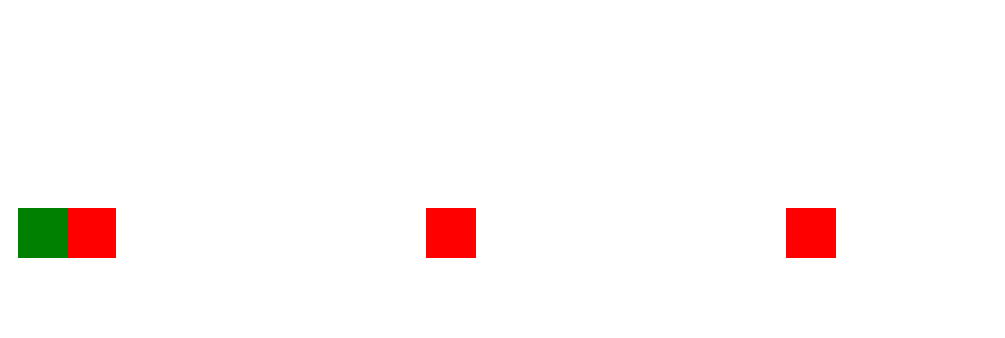
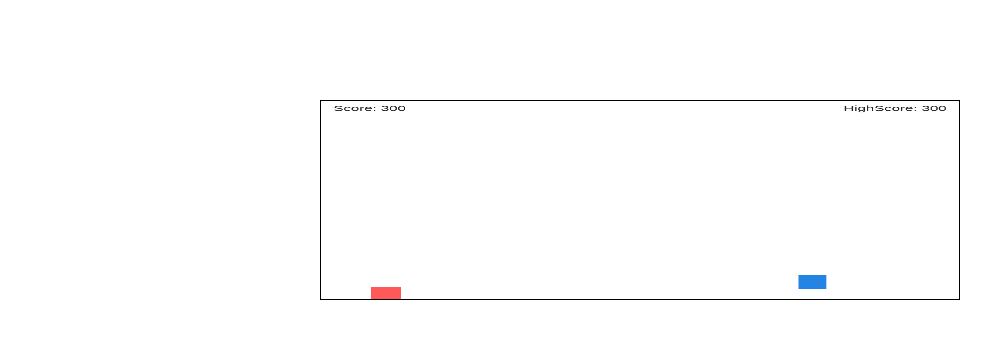
Before and after one commit to sonsu07/Chrome-Dino-Game, a plain HTML site: page index.html in a window 1280 px wide. Shown: the whole page, without its empty margins (0-1005 px from the left). Drawn offline with Linux system fonts and the light colour scheme.

Commit message:
새로 생성. 캔버스로 그리면서 문제 몇가지 발견...

```diff
--- a/index.html
+++ b/index.html
@@ -1,8 +1,9 @@
 <!DOCTYPE html>
-<html lang="en">
+<html lang="ko">
 <head>
     <meta charset="UTF-8">
-    <title>Title</title>
+    <title>Chrome Dino Replica</title>
+    <link rel="stylesheet" href="main.css">
 </head>
 <body>
 
--- /dev/null
+++ b/main.css
@@ -0,0 +1,17 @@
+* {
+    margin: 0;
+    padding: 0;
+    box-sizing: border-box;
+}
+
+canvas {
+    display: block;
+    width: 640px;
+    height: 200px;
+    margin: auto;
+
+    position: relative;
+    top: 100px;
+
+    border: solid 1px black;
+}
--- a/main.js
+++ b/main.js
@@ -1,82 +1,242 @@
 const canvas = document.querySelector('#canvas');
 const ctx = canvas.getContext('2d');
 
-canvas.width = window.innerWidth - 100;
-canvas.height = window.innerHeight - 100;
+// Images
+const dinoImg = new Image();
+dinoImg.src = 'dinosaur.png';
 
-const dino = {
-    x : 10,
-    y : 200,
-    width : 50,
-    height : 50,
-    draw() {
-        ctx.fillStyle = 'green';
-        ctx.fillRect(this.x, this.y, this.width, this.height);
-    },
-    jump() {
-        this.y++;
-    },
-    fall() {
-        if (this.y > 200) {
-            this.y--;
+const cactusImg = new Image();
+cactusImg.src = 'cactus.png'
+
+// Variables
+let score = null;
+let scoreText = null;
+let highScore = null;
+let highScoreText = null;
+let player = null;
+let gravity = null;
+let obstacles = [];
+let gameSpeed = null;
+let keys = {};
+
+// EventListeners
+document.addEventListener('keydown', function (e) {
+    keys[e.code] = true;
+    console.log(keys);
+})
+document.addEventListener('keyup', function (e) {
+    keys[e.code] = false;
+    console.log(keys);
+})
+
+// 플레이어 생성자
+class Player {
+    constructor(x, y, w, h, c) {
+        this.x = x;
+        this.y = y;
+        this.w = w;
+        this.h = h;
+        this.c = c;
+
+        this.dy = 0;
+        this.jumpForce = 15;
+        this.originalHeight = h;
+        this.grounded = false;
+        this.jumpTimer = 0;
+    }
+
+    Animate() {
+        // Jump
+        if (keys['Space'] || keys['ArrowUp']) {
+            this.Jump();
+        } else {
+            this.jumpTimer = 0;
         }
+
+        // Down
+        if (keys['ShiftLeft'] || keys['ArrowDown']) {
+            this.h = this.originalHeight / 2;
+        } else {
+            this.h = this.originalHeight;
+        }
+
+        this.y += this.dy;
+
+        // Gravity
+        if (this.y + this.h < canvas.height) {
+            this.dy += gravity;
+            this.grounded = false;
+        } else {
+            this.dy = 0;
+            this.grounded = true;
+            this.y = canvas.height - this.h;
+        }
+        this.Draw();
+    }
+
+    Jump() {
+        if (this.grounded && this.jumpTimer === 0) { // 1단계 점프
+            this.jumpTimer = 1;
+            this.dy = -this.jumpForce;
+        }
+        else if (this.jumpTimer > 0 && this.jumpTimer < 15) { // 2단계 점프
+            this.jumpTimer++;
+            this.dy = -this.jumpForce - (this.jumpTimer / 50);
+        }
+    }
+
+    Draw() {
+        ctx.beginPath(); // 그리기 시작
+        ctx.fillStyle = this.c;
+        ctx.fillRect(this.x, this.y, this.w, this.h);
+        ctx.closePath(); // 그리기 끝내기
     }
 }
 
-class Cactus {
-    constructor() {
-        this.x = 850;
-        this.y = 200;
-        this.width = 50;
-        this.height = 50;
+// 장애물 생성자
+class Obstacle {
+    constructor(x, y, w, h, c) {
+        this.x = x;
+        this.y = y;
+        this.w = w;
+        this.h = h;
+        this.c = c;
+
+        this.dx = -gameSpeed;
     }
-    draw() {
-        ctx.fillStyle = 'red';
-        ctx.fillRect(this.x, this.y, this.width, this.height);
+
+    Update() {
+        this.x += this.dx;
+        this.Draw();
+        this.dx = -gameSpeed;
+    }
+
+    Draw() {
+        ctx.beginPath(); // 그리기 시작
+        ctx.fillStyle = this.c;
+        ctx.fillRect(this.x, this.y, this.w, this.h);
+        ctx.closePath(); // 그리기 끝내기
     }
 }
 
+// score 넣기
+class Text {
+    constructor(t, x, y, a, c, s) {
+        this.t = t;
+        this.x = x;
+        this.y = y;
+        this.a = a;
+        this.c = c;
+        this.s = s;
+    }
+    Draw() {
+        ctx.beginPath(); // 그리기 시작
+        ctx.fillStyle = this.c;
+        ctx.font = this.s + 'px sans-serif';
+        ctx.textAlign = this.a;
+        ctx.fillText(this.t, this.x, this.y)
+        ctx.closePath(); // 그리기 끝내기
+    }
+}
 
-let cactusArr = [];
-let timer = 0;
-let animate;
-function moveCactus() {
-    animate = requestAnimationFrame(moveCactus);
+// Game Functions
+function SpawnObstacle() {
+    let size = RandomIntInRange(20, 70);
+    let type = RandomIntInRange(0, 1); // 0은 지상 장애물, 1은 공중 장애물
+    let obstacle = new Obstacle(canvas.width + size, canvas.height - size, size, size, '#2484E4');
 
-    ctx.clearRect(0, 0, canvas.width, canvas.height); // 도형이 이동한 만큼 삭제
+    // 공중 장애물 생성
+    if (type === 1) {
+        obstacle.y -= player.originalHeight - 10;
+    }
+    obstacles.push(obstacle);
+}
 
-    // 일정 시간이 지나면 선인장 장애물 생성
-    // 120 프레임마다 리스폰
-    if (timer % 120 === 0) {
-        const cactus = new Cactus();
-        cactusArr.push(cactus);
+function RandomIntInRange(min, max) {
+    return Math.round(Math.random() * (max - min) + min)
+}
+
+function Start() {
+    // 캔버스 사이즈 설정
+    canvas.width = window.innerWidth;
+    canvas.height = window.innerHeight;
+
+    canvas.font = '48px, sans-serif';
+
+    gameSpeed = 3;
+    gravity = 1;
+
+    score = 0;
+    highScore = 0;
+    if (localStorage.getItem('HighScore')) {
+        highScore = localStorage.getItem('HighScore');
     }
-    timer++;
 
-    cactusArr.forEach((item, idx, arr) => {
-        // 특정 x좌표에 들어서면 cactus 장애물 삭제.
-        // 캐릭터와 장애물이 부딪히면 장애물 삭제
-        if (item.x <  20) {
-            arr.splice(idx, 1);
+
+    player = new Player(100, canvas.height - 150, 60, 50 , '#FF5858');
+    scoreText = new Text('Score: ' + score, 25, 40, 'left', '#212121', '30');
+    highScoreText = new Text('HighScore: ' + highScore, canvas.width - 25, 40, 'right', '#212121', '30')
+
+    requestAnimationFrame(Update);
+}
+
+
+let initialSpawnTimer = 200;
+let spawnTimer = initialSpawnTimer;
+function Update() {
+    let update = requestAnimationFrame(Update);
+    ctx.clearRect(0, 0, canvas.width, canvas.height);
+
+    spawnTimer--; // 장애물 리스폰 속도
+    if (spawnTimer <= 0) {
+        SpawnObstacle();
+        console.log(obstacles);
+        spawnTimer = initialSpawnTimer - gameSpeed * 8;
+
+        if (spawnTimer < 60) {
+            spawnTimer = 60;
+        }
+    }
+
+    // spawn Enemies
+    for (let i = 0; i < obstacles.length; i++) {
+        let obstacle = obstacles[i];
+
+        if (obstacle.x + obstacle.w < 0) {
+            obstacles.splice(i, 1);
         }
 
-        item.x -= 3; // 선인장 장애물을 왼쪽으로 이동시킴
-        item.draw();
-        gameOver(dino, item);
-    })
+        // 부딪히면 초기화하는 기능.
+        if (player.x < obstacle.x + obstacle.w &&
+            player.x + player.w > obstacle.x &&
+            player.y < obstacle.y + obstacle.h &&
+            player.y + player.h > obstacle.y
+        ) {
+            obstacles = []; // 추가되는 장애물들 초기화
+            score = 0; // 점수 초기화
+            spawnTimer = initialSpawnTimer; // 타이머 시작점으로 초기화
+            gameSpeed = 3; // 기본 속도로 초기화
 
-    dino.draw();
+            cancelAnimationFrame(update); // GameOver
+        }
+
+        obstacle.Update();
+    }
+    player.Animate();
+
+    score++;
+    scoreText.t = 'Score: ' + score;
+    scoreText.Draw();
+
+    if (score > highScore) {
+        highScore = score;
+        highScoreText.t = 'HighScore: ' + highScore;
+        window.localStorage.setItem('HighScore', highScore); // reload 하더라도 highScore 남아있도록
+    }
+
+    highScoreText.Draw();
+
+    gameSpeed += 0.003; // 난이도 점차 증가
 }
 
-moveCactus();
-
-// 캐릭터와 장애물이 부딪히는 경우  게임오버
-function gameOver(dino, cactus) {
-    let xAxisDif = cactus.x - (dino.x + dino.width);
-    let yAxisDif = cactus.y - (dino.y + dino.height);
-
-    if (xAxisDif < 0 && yAxisDif < 0) {
-        ctx.clearRect(0, 0, this.width, this.height);
-        cancelAnimationFrame(animate);
-    }
-}
+Start();
```
Also changed, not shown: test/testIndex.html (added, +13 -0 lines), test/testMain.js (added, +82 -0 lines).
